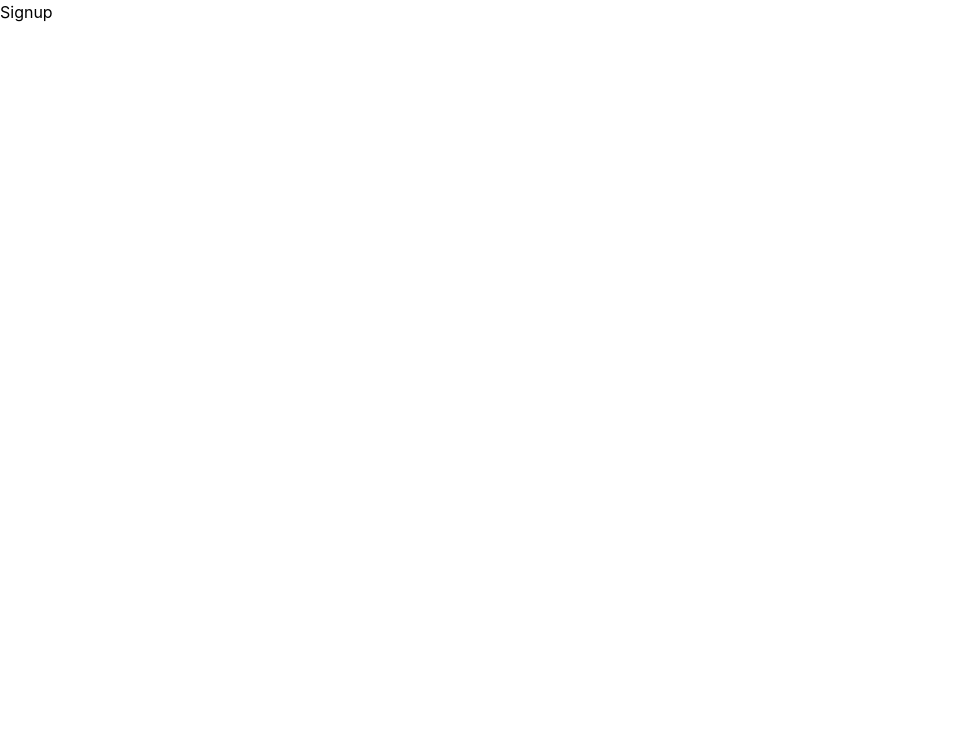
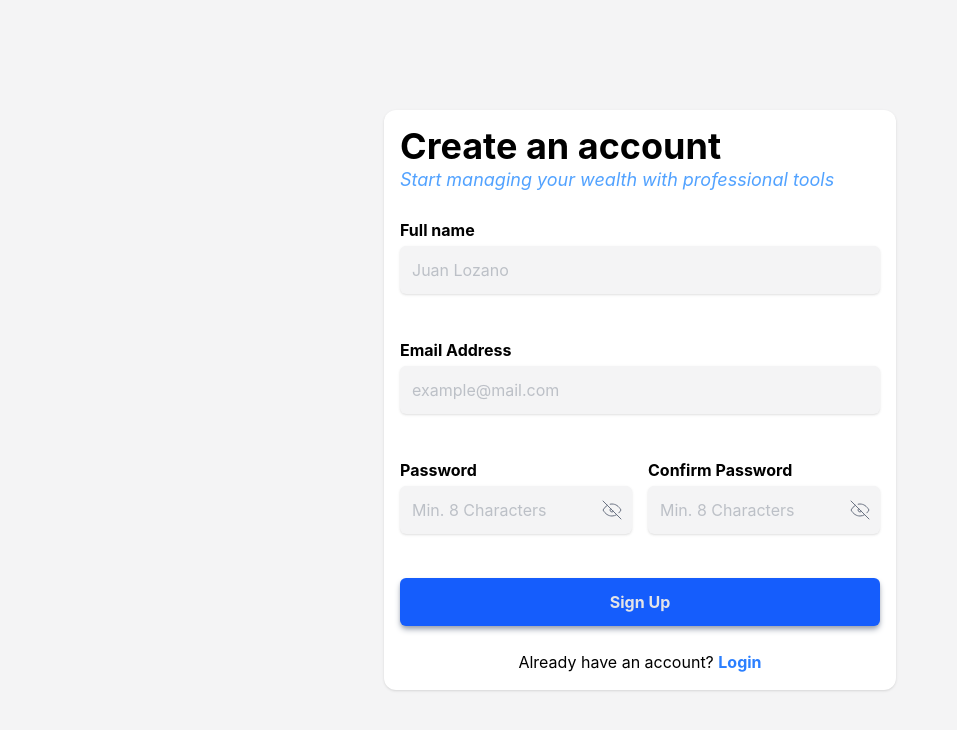
Before and after one commit to Juan-LozanoDev/Monthly-Budget-App, a React (Vite) app in the folder frontend/: page /signup in a window 1280 px wide. Shown: the top 730 px of the page, without its empty margins (0-957 px from the left). Built offline with nearby package versions, Linux system fonts and the light colour scheme.

Commit message:
Adding sign up section with inputs validation

```diff
--- a/frontend/index.html
+++ b/frontend/index.html
@@ -6,7 +6,7 @@
     <meta name="viewport" content="width=device-width, initial-scale=1.0" />
     <title>Montly Budget App</title>
   </head>
-  <body>
+  <body class="bg-zinc-100">
     <div id="root"></div>
     <script type="module" src="/src/main.jsx"></script>
   </body>
--- a/frontend/src/components/auth/Input.jsx
+++ b/frontend/src/components/auth/Input.jsx
@@ -10,7 +10,7 @@ const Input = ({ value, type, placeholder, onChange, label, name }) => {
     };
 
     return (
-        <div className="py-5">
+        <div className="py-3 md:py-5">
             <div className="font-bold my-1">
                 <label htmlFor={name}>{label}</label>
             </div>
@@ -21,7 +21,7 @@ const Input = ({ value, type, placeholder, onChange, label, name }) => {
                     value={value}
                     placeholder={placeholder}
                     onChange={(e) => onChange(e)}
-                    className="bg-gray-200 w-full px-3 py-3 rounded-md border-none focus:outline-1 focus:outline-gray-300"
+                    className="bg-zinc-100 w-full px-3 py-3 rounded-md border-none focus:outline-1 focus:outline-gray-300 placeholder:text-gray-500/40 shadow"
                 />
 
                 {type == "password" ? (
--- a/frontend/src/pages/auth/Login.jsx
+++ b/frontend/src/pages/auth/Login.jsx
@@ -29,7 +29,7 @@ const Login = () => {
 
     return (
         <main className="flex md:flex-row flex-col items-center justify-between h-dvh gap-1">
-            <section className="dark m-auto flex flex-col gap-3 px-4 md:max-w-lg md:w-1/2 ">
+            <section className="dark m-auto flex flex-col gap-3 p-4 md:max-w-lg md:w-1/2 bg-white rounded-xl shadow">
                 <h3>Welcome Back</h3>
                 <p className="text-blue-400 text-lg italic">Please enter your details to access you dashboard</p>
                 <form>
@@ -51,7 +51,7 @@ const Login = () => {
                     />
 
                     {error ? <p className="text-rose-400">{error}</p> : <></>}
-                    <button className="w-full py-3 bg-blue-600 text-zinc-200 font-bold rounded-md my-6 cursor-pointer hover:bg-blue-600/90 transition-colors ease-in-out" onClick={handleLogin}>Sign In</button>
+                    <button className="w-full py-3 bg-blue-600 text-zinc-200 font-bold rounded-md my-6 cursor-pointer hover:bg-blue-600/90 transition-colors ease-in-out shadow-md shadow-gray-400" onClick={handleLogin}>Sign In</button>
                 </form>
                 <p className="text-center">
                     Don't have an account?{" "}
--- a/frontend/src/pages/auth/Signup.jsx
+++ b/frontend/src/pages/auth/Signup.jsx
@@ -1,5 +1,110 @@
+import { useState } from "react";
+import Input from "../../components/auth/Input";
+import { validateEmail, validateName, validatePassword } from "../../utils/helper";
+import { Link } from "react-router-dom";
+
 const Signup = () => {
-    return <div>Signup</div>;
+    const [fullname, setFullName] = useState("");
+    const [email, setEmail] = useState("");
+    const [password, setPassword] = useState("");
+    const [confirmPassword, setConfirmPassword] = useState("");
+    const [error, setError] = useState("");
+
+    const handleSignUp = (e) => {
+        e.preventDefault();
+
+        if (!validateName(fullname)) {
+            setError("Please, enter a valid name");
+            return;
+        }
+
+        if (!validateEmail(email)) {
+            setError("Please, enter a valid email address");
+            return;
+        }
+
+        if (!validatePassword(password)) {
+            setError("Please, enter a valid password");
+            return;
+        }
+
+        if (password != confirmPassword) {
+            setError("The passwords don't match, please confirm the password");
+            return;
+        }
+
+        setError("");
+
+        // Validation successfully
+        // API CALL SIGN UP
+    };
+
+    return (
+        <main className="h-dvh w-full flex justify-center items-center">
+            <section className="p-4 md:w-2/5 md:min-w-lg bg-white rounded-xl shadow">
+                <h3>Create an account</h3>
+                <p className="text-blue-400 text-lg italic">Start managing your wealth with professional tools</p>
+
+                <form>
+                    <Input
+                        value={fullname}
+                        type={"text"}
+                        placeholder={"Juan Lozano"}
+                        onChange={({ target }) => setFullName(target.value)}
+                        label={"Full name"}
+                        name={fullname}
+                    />
+
+                    <Input
+                        value={email}
+                        type={"email"}
+                        placeholder={"example@mail.com"}
+                        onChange={({ target }) => setEmail(target.value)}
+                        label={"Email Address"}
+                        name={"email"}
+                    />
+
+                    <div className="block md:grid grid-cols-2 gap-4">
+                        <Input
+                            value={password}
+                            type={"password"}
+                            placeholder={"Min. 8 Characters"}
+                            onChange={({ target }) => setPassword(target.value)}
+                            label={"Password"}
+                            name={"password"}
+                        />
+
+                        <Input
+                            value={confirmPassword}
+                            type={"password"}
+                            placeholder={"Min. 8 Characters"}
+                            onChange={({ target }) => setConfirmPassword(target.value)}
+                            label={"Confirm Password"}
+                            name={"confirm_password"}
+                        />
+                    </div>
+
+                    {error ? <p className="text-rose-400">{error}</p> : <></>}
+                    <button
+                        className="w-full py-3 bg-blue-600 text-zinc-200 font-bold rounded-md my-6 cursor-pointer hover:bg-blue-600/90 transition-colors ease-in-out shadow-md shadow-gray-400"
+                        onClick={handleSignUp}
+                    >
+                        Sign Up
+                    </button>
+                </form>
+
+                <p className="text-center">
+                    Already have an account?{" "}
+                    <Link
+                        to={"/login"}
+                        className="text-blue-500 font-bold hover:text-blue-500/80 transition-all ease-in-out"
+                    >
+                        Login
+                    </Link>
+                </p>
+            </section>
+        </main>
+    );
 };
 
 export default Signup;
--- a/frontend/src/utils/helper.js
+++ b/frontend/src/utils/helper.js
@@ -9,3 +9,9 @@ export const validatePassword = (password) => {
     const regex = /^(?=.*[a-z])(?=.*[A-Z])(?=.*\d)(?=.*[@$!%*?&])[A-Za-z\d@$!%*?&]{8,}$/
     return regex.test(password)
 }
+
+// Regex for validate Names
+export const validateName = (name) => {
+    const regex = /^[a-zA-Z ]{3,}$/
+    return regex.test(name)
+}
```
